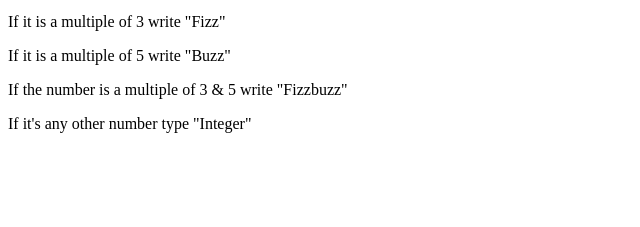
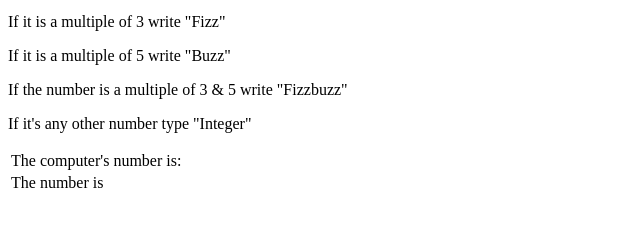
Before and after one commit to TheChronicMonster/fizzBuzz-game, a plain HTML site: page index.html in a window 1280 px wide. Shown: the part 101-328 px from the top of the page, without its empty margins (0-640 px from the left). Drawn offline with nearby package versions, Linux system fonts and the light colour scheme.

Commit message:
feat: added tables for question number and answer
Acts as fizzbuzz number checker, currently.

```diff
--- a/index.html
+++ b/index.html
@@ -43,7 +43,19 @@ TODO: Celebrate each accomplisment.
 		<p>If the number is a multiple of 3 & 5 write "Fizzbuzz"</p>
 		<p>If it's any other number type "Integer"</p>
 	</div>
-
+  	<table>
+		<tbody>
+			<tr>
+				<td>The computer's number is:</td>
+				<td id="computer-number"></td>
+			<tr>
+				<td>The number is</td>
+				<td id="number"></td>
+			</tr>
+			</tr>
+		</tbody>
+	</table>
+    <script src="https://ajax.googleapis.com/ajax/libs/jquery/2.1.4/jquery.min.js"></script>
     <script src="js/app.js"></script>
   </body>
 </html>
```
